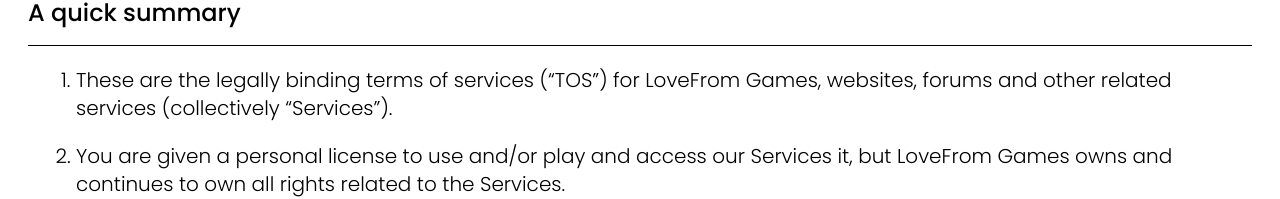
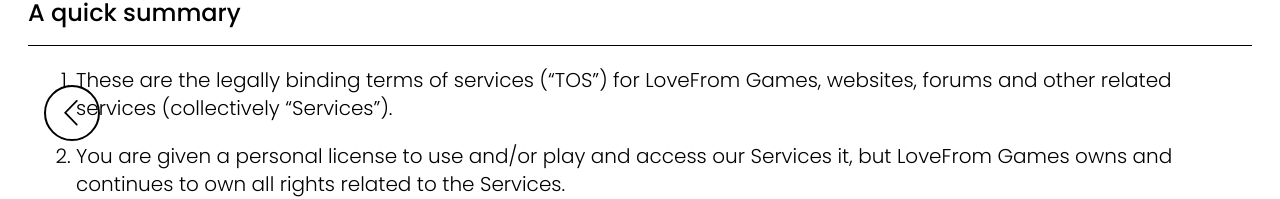
Before and after one commit to lomsadze123/lovefgame, a Next.js app: page /terms in a window 1280 px wide. Shown: the part 287-486 px from the top of the page. Built offline with nearby package versions, Linux system fonts and the light colour scheme.

Commit message:
refactor: remove SliderButton from About, Privacy, and Terms pages; add to RootLayout

```diff
--- a/app/about/page.tsx
+++ b/app/about/page.tsx
@@ -1,5 +1,4 @@
 import { SectionHeader } from "@/components";
-import { SliderButton } from "@/components/slider-button";
 
 export default function AboutPage() {
   return (
@@ -53,7 +52,6 @@
           </p>
         </div>
       </section>
-      <SliderButton />
     </main>
   );
 }
--- a/app/layout.tsx
+++ b/app/layout.tsx
@@ -1,4 +1,5 @@
 import { Footer, Header, PageTransition } from "@/components";
+import { SliderButton } from "@/components/slider-button";
 import type { Metadata } from "next";
 import { ThemeProvider } from "next-themes";
 import { Poppins } from "next/font/google";
@@ -34,6 +35,7 @@
           enableSystem
           disableTransitionOnChange
         >
+          <SliderButton />
           <Header />
           <PageTransition>{children}</PageTransition>
           <Footer />
--- a/app/privacy/page.tsx
+++ b/app/privacy/page.tsx
@@ -1,5 +1,4 @@
 import { SectionHeader } from "@/components";
-import { SliderButton } from "@/components/slider-button";
 import Link from "next/link";
 
 export default function PrivacyPage() {
@@ -601,7 +600,6 @@
           </p>
         </section>
       </div>
-      <SliderButton />
     </main>
   );
 }
--- a/app/terms/page.tsx
+++ b/app/terms/page.tsx
@@ -1,5 +1,4 @@
 import { SectionHeader } from "@/components";
-import { SliderButton } from "@/components/slider-button";
 import Link from "next/link";
 
 export default function Terms() {
@@ -1024,7 +1023,6 @@
           </ul>
         </section>
       </div>
-      <SliderButton />
     </main>
   );
 }
--- a/components/slider-button.tsx
+++ b/components/slider-button.tsx
@@ -3,10 +3,16 @@
 import SliderArrow from "@/public/icons/arrow.svg";
 import Image from "next/image";
 import Link from "next/link";
+import { usePathname } from "next/navigation";
 
 export function SliderButton() {
+  const pathname = usePathname();
+
+  if (pathname === "/") return null;
+
   return (
-    <button className="group absolute top-0 bottom-0 left-0 my-auto ml-11 hidden h-14 w-14 cursor-pointer items-center justify-center rounded-full border-2 transition-colors duration-500 ease-in-out xl:flex xl:hover:bg-foreground">
+    <div className="fixed top-0 left-0 z-10 flex h-dvh flex-col items-center justify-center">
+      <button className="group ml-11 hidden h-14 w-14 cursor-pointer items-center justify-center rounded-full border-2 transition-colors duration-500 ease-in-out xl:flex xl:hover:bg-foreground">
         <Link className="p-4.5 pr-5" href="/">
           <Image
             src={SliderArrow}
@@ -15,5 +21,6 @@
           />
         </Link>
       </button>
+    </div>
   );
 }
```
Lines whose indentation alone changed are shown as unchanged.
